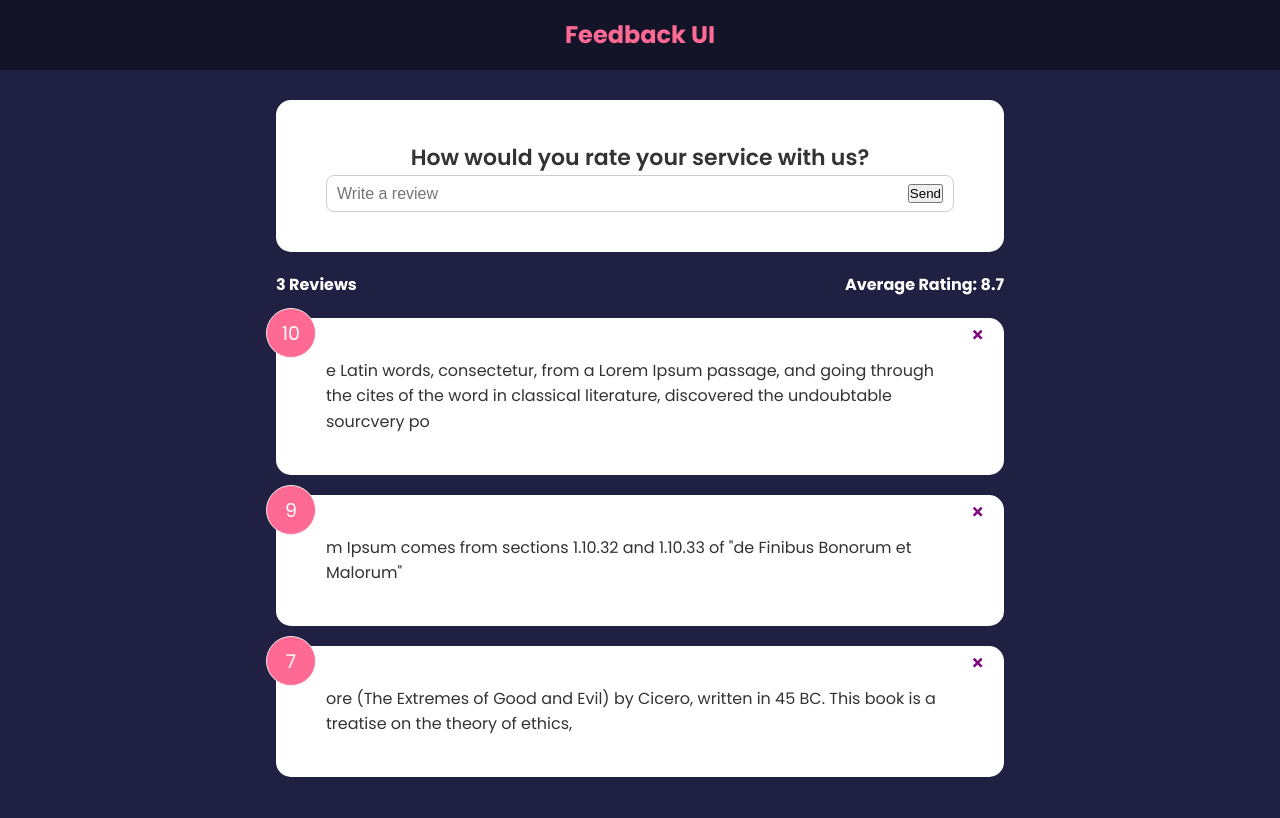
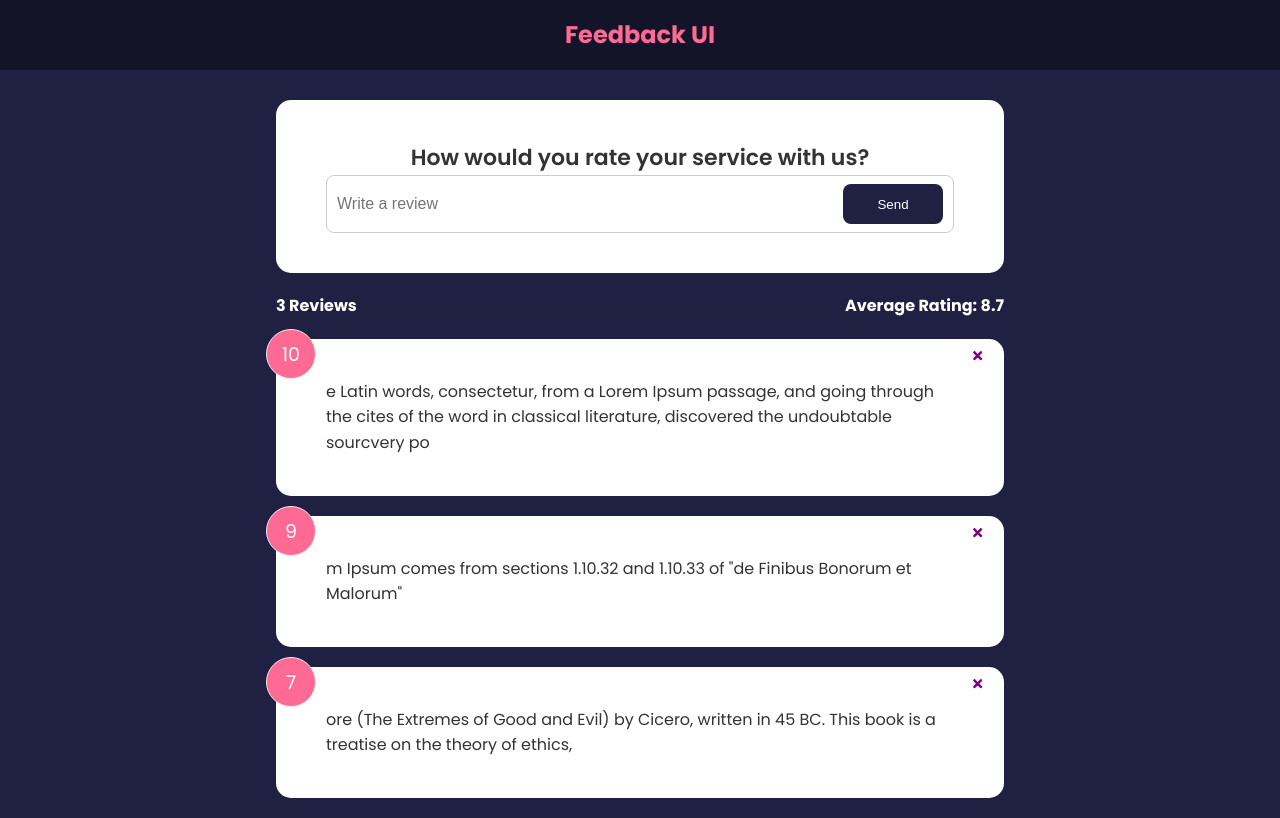
Before and after one commit to carlosofscience/feedback-app, a React (Create React App) app: page / in a window 1280 px wide. Built offline with nearby package versions, Linux system fonts and the light colour scheme.

Commit message:
creating custom button for app

```diff
--- a/src/components/FeedbackForm.jsx
+++ b/src/components/FeedbackForm.jsx
@@ -1,5 +1,6 @@
 import {useState} from 'react'
 import Card from "./shared/Card"
+import Button from './shared/Button';
 
 function FeedbackForm() {
   const [text, setText] = useState('');
@@ -14,7 +15,7 @@
         {/* @todo - rationg select component */}
         <div className="input-group">
           <input onChange={handleTextChange} type="text" placeholder="Write a review" value={text} />
-          <button type="submit">Send</button>
+          <Button type="submit">Send</Button>
         </div>
       </form>
     </Card>
--- /dev/null
+++ b/src/components/shared/Button.jsx
@@ -0,0 +1,24 @@
+import PropTypes from 'prop-types'
+
+function Button({children, version, type, isDisabled}) {
+  return (
+    <button type={type} disabled={isDisabled} className={`btn btn-${version}`}>
+      {children}
+    </button>
+  )
+}
+
+Button.defaultProps = {
+  version: 'primary',
+  type: 'button',
+  isDisabled: false,
+}
+
+Button.propTypes = {
+  children: PropTypes.string,
+  version: PropTypes.string,
+  type: PropTypes.string,
+  isDisabled: PropTypes.bool,
+}
+
+export default Button
```
